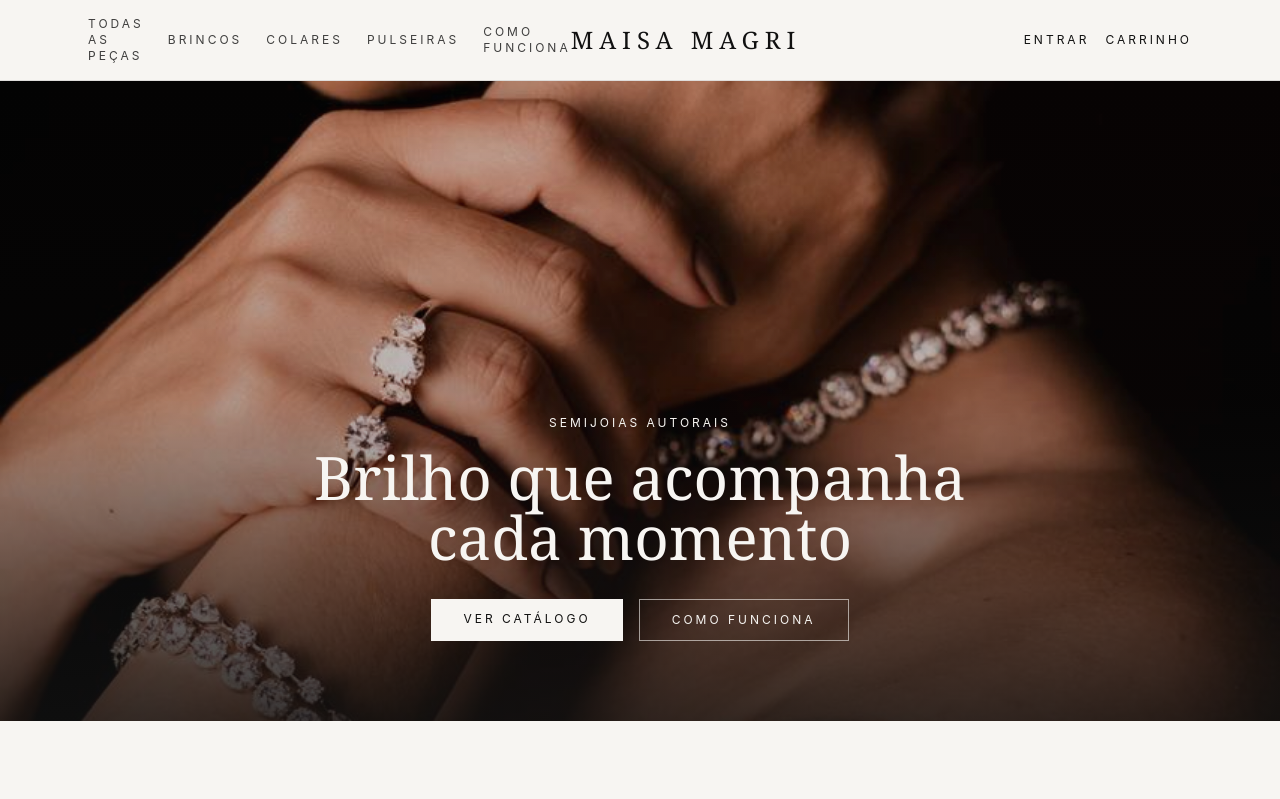
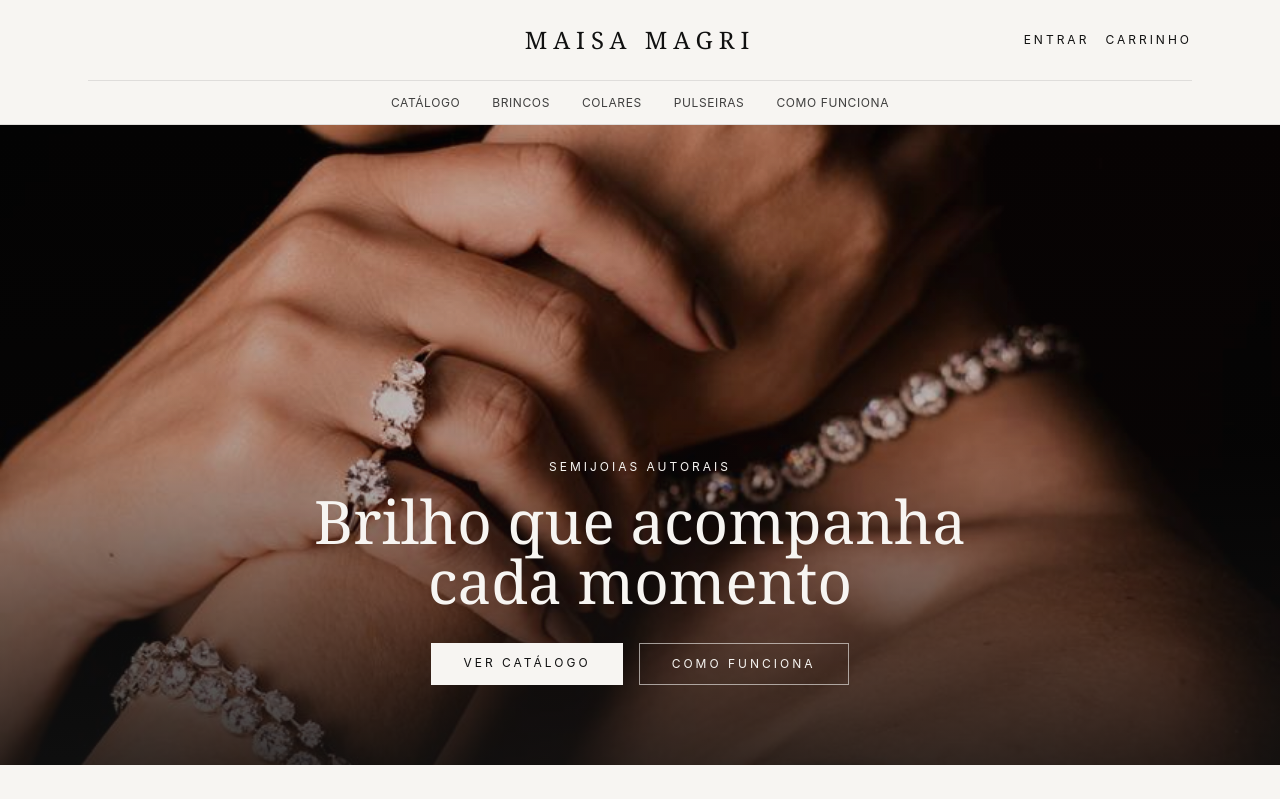
Before and after one commit to Edmarmagrineto/maisa-magri-joias, a Next.js app: page / in a window 1280 px wide. Shown: the top 799 px of the page. Built offline with nearby package versions, Linux system fonts and the light colour scheme; no server answers; the database is empty.

Commit message:
Cabecalho em duas linhas para o menu nao colidir com a logo

```diff
--- a/components/Header.tsx
+++ b/components/Header.tsx
@@ -4,7 +4,7 @@ import CartIndicator from '@/components/CartIndicator';
 import MobileNav from '@/components/MobileNav';
 
 const NAV_LINKS = [
-  { href: '/produtos', label: 'Todas as peças' },
+  { href: '/produtos', label: 'Catálogo' },
   { href: '/produtos?categoria=Brincos', label: 'Brincos' },
   { href: '/produtos?categoria=Colares', label: 'Colares' },
   { href: '/produtos?categoria=Pulseiras', label: 'Pulseiras' },
@@ -20,22 +20,15 @@ export default async function Header() {
         <div className="grid grid-cols-[1fr_auto_1fr] items-center h-16 sm:h-20">
           <div className="flex items-center">
             <MobileNav links={NAV_LINKS} />
-            <nav className="hidden md:flex items-center gap-6 text-xs uppercase tracking-widest2 text-ink/80">
-              {NAV_LINKS.map((link) => (
-                <Link key={link.href} href={link.href} className="hover:text-ink transition-colors">
-                  {link.label}
-                </Link>
-              ))}
-            </nav>
           </div>
 
           <Link href="/" className="justify-self-center">
-            <span className="font-serif font-normal uppercase text-lg sm:text-2xl tracking-widest2 text-ink whitespace-nowrap">
+            <span className="font-serif font-normal uppercase text-xl sm:text-2xl tracking-widest2 text-ink whitespace-nowrap">
               Maisa Magri
             </span>
           </Link>
 
-          <div className="flex items-center justify-end gap-4 text-xs uppercase tracking-widest2">
+          <div className="flex items-center justify-end gap-4 text-xs uppercase tracking-widest2 whitespace-nowrap">
             {profile?.is_admin && (
               <Link href="/admin" className="hidden sm:inline hover:underline">
                 Admin
@@ -50,6 +43,14 @@ export default async function Header() {
             </Link>
           </div>
         </div>
+
+        <nav className="hidden md:flex items-center justify-center gap-8 text-xs uppercase tracking-wider text-ink/80 border-t border-ink/10 h-11">
+          {NAV_LINKS.map((link) => (
+            <Link key={link.href} href={link.href} className="whitespace-nowrap hover:text-ink transition-colors">
+              {link.label}
+            </Link>
+          ))}
+        </nav>
       </div>
     </header>
   );
```
